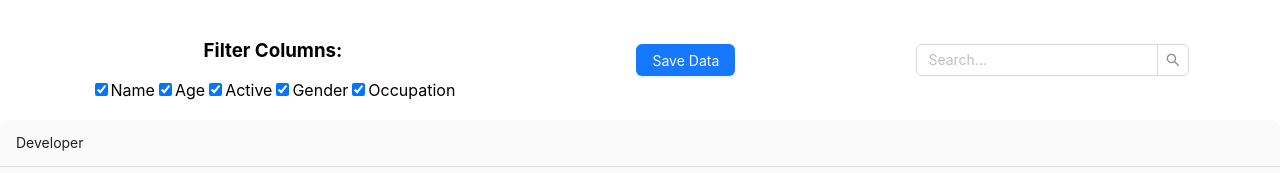
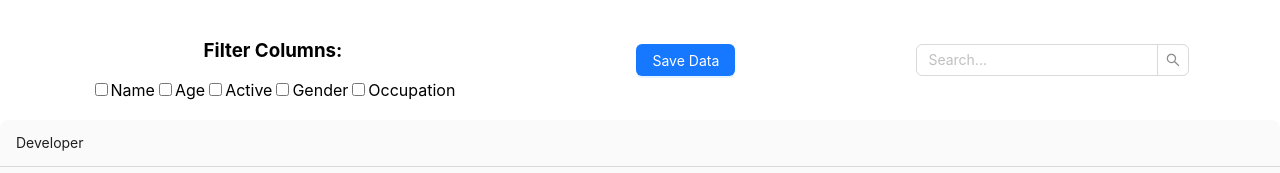
Before and after one commit to RomanDrevo/cemento, a React (Create React App) app: page / in a window 1280 px wide. Shown: the top 173 px of the page. Built offline with nearby package versions, Linux system fonts and the light colour scheme.

Commit message:
refactor filter logic

```diff
--- a/src/components/FilterColumns.tsx
+++ b/src/components/FilterColumns.tsx
@@ -9,7 +9,7 @@ const FilterColumns: React.FC<{ columns: Column[], filteredColumns: string[], ha
                 <label key={column.id}>
                     <input
                         type="checkbox"
-                        checked={!filteredColumns.includes(column.id)}
+                        checked={filteredColumns.includes(column.id)}
                         onChange={() => handleColumnToggle(column.id)}
                         data-testid={`column-checkbox_${column.id}`}
                     />
```
